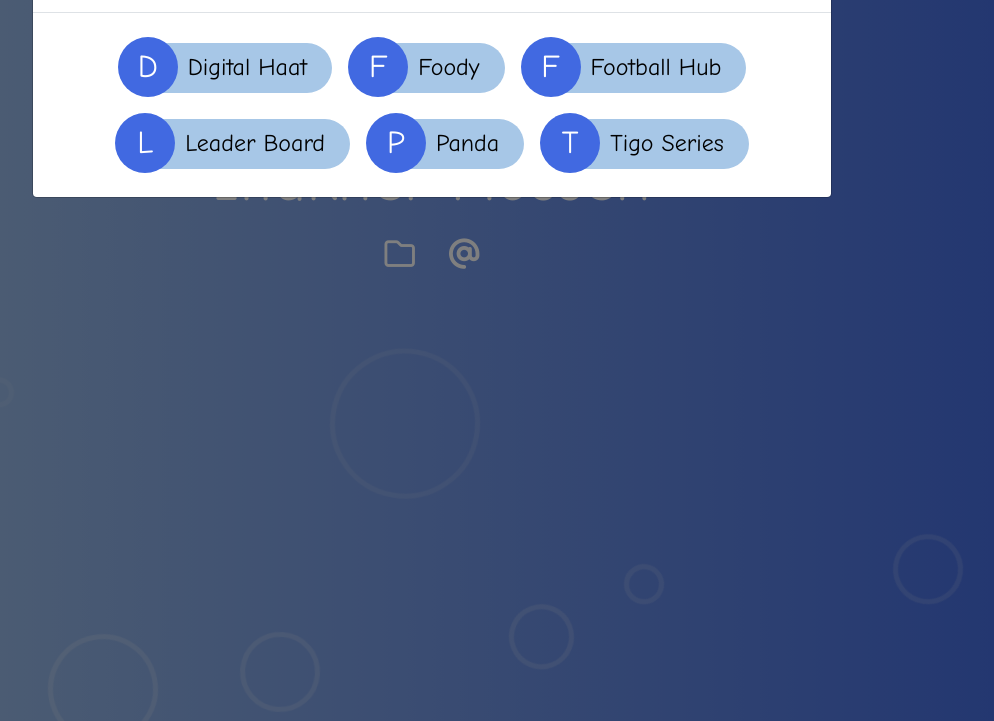
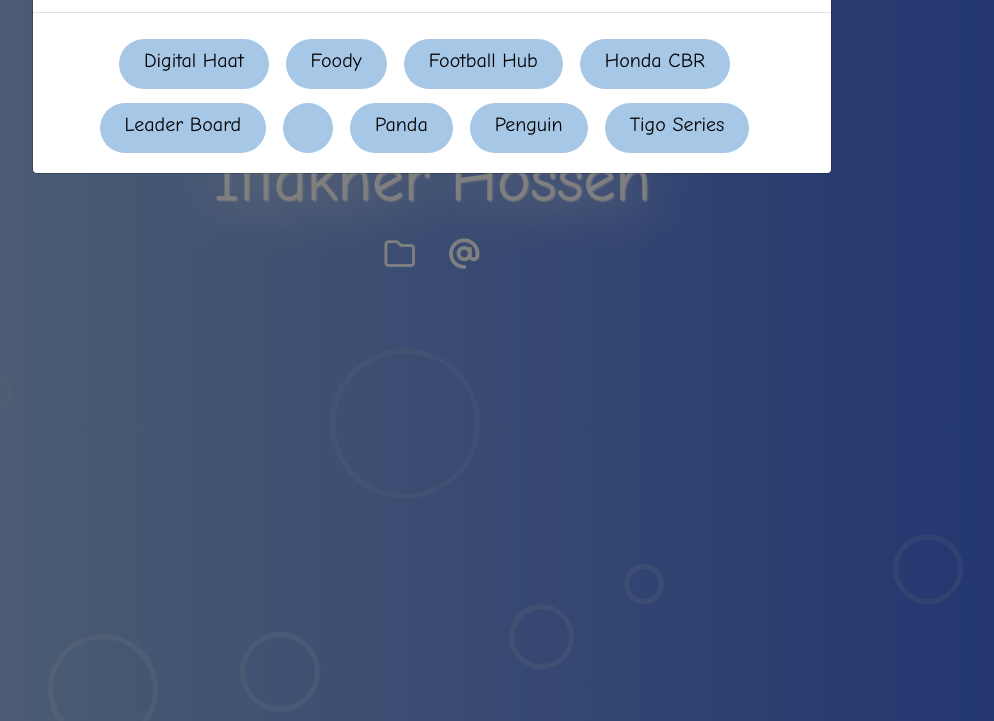
Before and after one commit to iftakherhossen/simple-portfolio, a plain HTML site: page index.html in a window 1280 px wide. Both pictures are taken after a click on the button 607 px from the left and 334 px from the top of the page. Shown: the part 79-800 px from the top of the page, without its empty margins (208-1202 px from the left). Drawn offline with nearby package versions, Linux system fonts and the light colour scheme.

Commit message:
adding new links

```diff
--- a/index.html
+++ b/index.html
@@ -43,7 +43,7 @@
     <section>
         <div class="wrapper">
             <header class="heading-title">
-                <h1 class="animate__animated animate__bounceInDown">Iftakher Hossen</h1>
+                <h1 class="animate__animated animate__bounceInDown custom-text-shadow">Iftakher Hossen</h1>
             </header>
 
             <nav class="sm-container">
@@ -67,40 +67,49 @@
                                         aria-label="Close"></button>
                                 </div>
                                 <div class="modal-body d-flex justify-content-center flex-wrap">
-                                    <div class="d-flex m-2">
-                                        <div class="txt-icon"> D </div>
+                                    <div class="d-flex mx-3 my-1">
                                         <div class="txt-details">
-                                            <h3><a href="">Digital Haat</a></h3>
+                                            <h5><a href="digital-haat-iftakher.netlify.app">Digital Haat</a></h5>
                                         </div>
                                     </div>
-                                    <div class="d-flex m-2">
-                                        <div class="txt-icon"> F </div>
+                                    <div class="d-flex mx-3 my-1">
                                         <div class="txt-details">
-                                            <h3><a href="https://iftakherhossen.github.io/foody/index.html">Foody</a></h3>
+                                            <h5><a href="foody-iftakher.netlify.app">Foody</a></h5>
                                         </div>
                                     </div>
-                                    <div class="d-flex m-2">
-                                        <div class="txt-icon"> F </div>
+                                    <div class="d-flex mx-3 my-1">
                                         <div class="txt-details">
-                                            <h3><a href="https://iftakherhossen.github.io/football-hub/index.html">Football Hub</a></h3>
+                                            <h5><a href="football-hub-iftakher.netlify.app">Football Hub</a></h5>
                                         </div>
                                     </div>
-                                    <div class="d-flex m-2">
-                                        <div class="txt-icon"> L </div>
+                                    <div class="d-flex mx-3 my-1">
                                         <div class="txt-details">
-                                            <h3><a href="https://iftakherhossen.github.io/leaderboard/index.html">Leader Board</a></h3>
+                                            <h5><a href="honda-cbr-bootstrap-iftakher.netlify.app/">Honda CBR</a></h5>
                                         </div>
                                     </div>
-                                    <div class="d-flex m-2">
-                                        <div class="txt-icon"> P </div>
+                                    <div class="d-flex mx-3 my-1">
                                         <div class="txt-details">
-                                            <h3><a href="https://iftakherhossen.github.io/panda/index.html">Panda</a></h3>
+                                            <h5><a href="leaderboard-iftakher.netlify.app">Leader Board</a></h5>
                                         </div>
                                     </div>
-                                    <div class="d-flex m-2">
-                                        <div class="txt-icon"> T </div>
+                                    <div class="d-flex mx-3 my-1">
                                         <div class="txt-details">
-                                            <h3><a href="https://iftakherhossen.github.io/tigoseries/">Tigo Series</a></h3>
+                                            <h5><a href=""></a></h5>
+                                        </div>
+                                    </div>
+                                    <div class="d-flex mx-3 my-1">
+                                        <div class="txt-details">
+                                            <h5><a href="panda-iftakher.netlify.app">Panda</a></h5>
+                                        </div>
+                                    </div>
+                                    <div class="d-flex mx-3 my-1">
+                                        <div class="txt-details">
+                                            <h5><a href="penguin-iftakher.netlify.app">Penguin</a></h5>
+                                        </div>
+                                    </div>
+                                    <div class="d-flex mx-3 my-1">
+                                        <div class="txt-details">
+                                            <h5><a href="tigo-iftakher.netlify.app">Tigo Series</a></h5>
                                         </div>
                                     </div>
                                 </div>
--- a/style.css
+++ b/style.css
@@ -23,6 +23,9 @@ body {
     font-size: 4em;
     margin-bottom: 15px;
 }
+.custom-text-shadow {
+    text-shadow: 1px 1px 2px white, 0 0 1em white, 0 0 1em white;
+}
 .sm-container {
     display: flex;
 }
@@ -33,35 +36,24 @@ body {
     color: black;
     font-size: 1.7em;
 }
-.txt-icon {
-    width: 60px;
-    height: 60px;
-    background-color: #4169E1;
-    border-radius: 100%;
-    display: flex;
-    justify-content: center;
-    align-items: center;
-    font-size: 2em;
-    z-index: 1;
-}
 .txt-details {
     height: 50px;
     background-color: #A7C7E7;
     padding: 10px 25px;
     margin-left: -15px;
     margin-top: 6px;
-    border-radius: 0 100px 100px 0;
+    border-radius: 100px;
 }
-.txt-details h3 {
-    font-size: 1.5em;
+.txt-details:hover {
+    transform: scale(1.05);
+    transition: .3s ease-in-out;
 }
 .txt-details a {
     text-decoration: none;
     color: black;
 }
-.txt-details a:hover {
-    color: #0a58ca;
-    text-decoration: underline;
+.txt-details:hover a {
+    color: white;
 }
 /* Header Style End */
 
```
